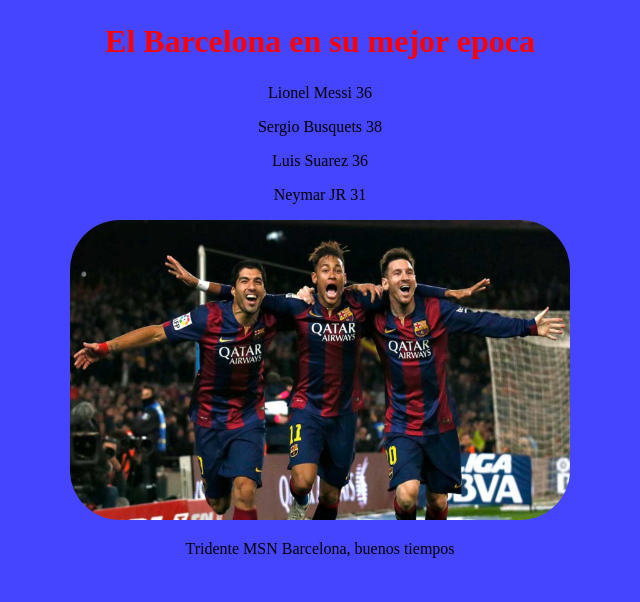
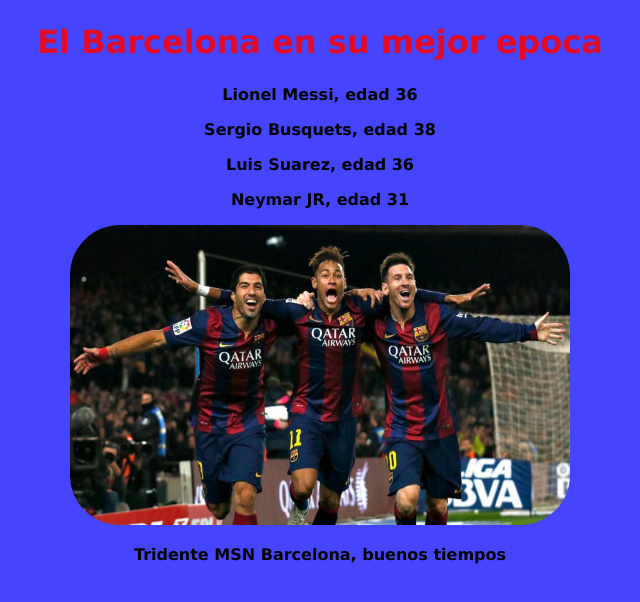
Before and after one commit to DiegoAndresGarciaGuacci/150823-grupo3, a plain HTML site: page index.html in a window 1280 px wide. Shown: the whole page, without its empty margins (320-960 px from the left). Drawn offline with Linux system fonts and the light colour scheme.

Commit message:
Add files via upload

```diff
--- a/equipo.json
+++ b/equipo.json
@@ -1,5 +1,5 @@
 {"jugadores":  [
-    { "name": "Lionel", "lastname": "Messi", "age": 36 },
+    { "name": "Lionel", "lastname": "Messi", "age":  36 },
       { "name": "Sergio", "lastname": "Busquets", "age": 38 },
       { "name": "Luis", "lastname": "Suarez", "age": 36 },
       { "name": "Neymar", "lastname": "JR", "age": 31 }
--- a/script.js
+++ b/script.js
@@ -8,7 +8,7 @@ function mostrarJugadores(equipoArray){
 
   for (const item of equipoArray) {
 
-    juego.innerHTML += `<p> ${item.name} ${item.lastname} ${item.age} </p>`;
+    juego.innerHTML += `<p> ${item.name} ${item.lastname}, edad ${item.age} </p>`;
   }
 }
 
--- a/styles.css
+++ b/styles.css
@@ -1,5 +1,6 @@
 * {
 text-align: center;
+font-family: Verdana, Geneva, Tahoma, sans-serif;
 }
 
 #foto {
@@ -10,8 +11,7 @@ text-align: center;
 }
 
 h1{
-    color: red;
-    font-family: 'Times New Roman', Times, serif;
+    color: rgba(255, 0, 0, 0.855);
     padding: 2px;
 }
 
@@ -24,3 +24,8 @@ h1{
 body{
     background-color: rgba(0, 0, 255, 0.728);
 }
+
+p {
+    font-weight: bold;
+
+}
```
